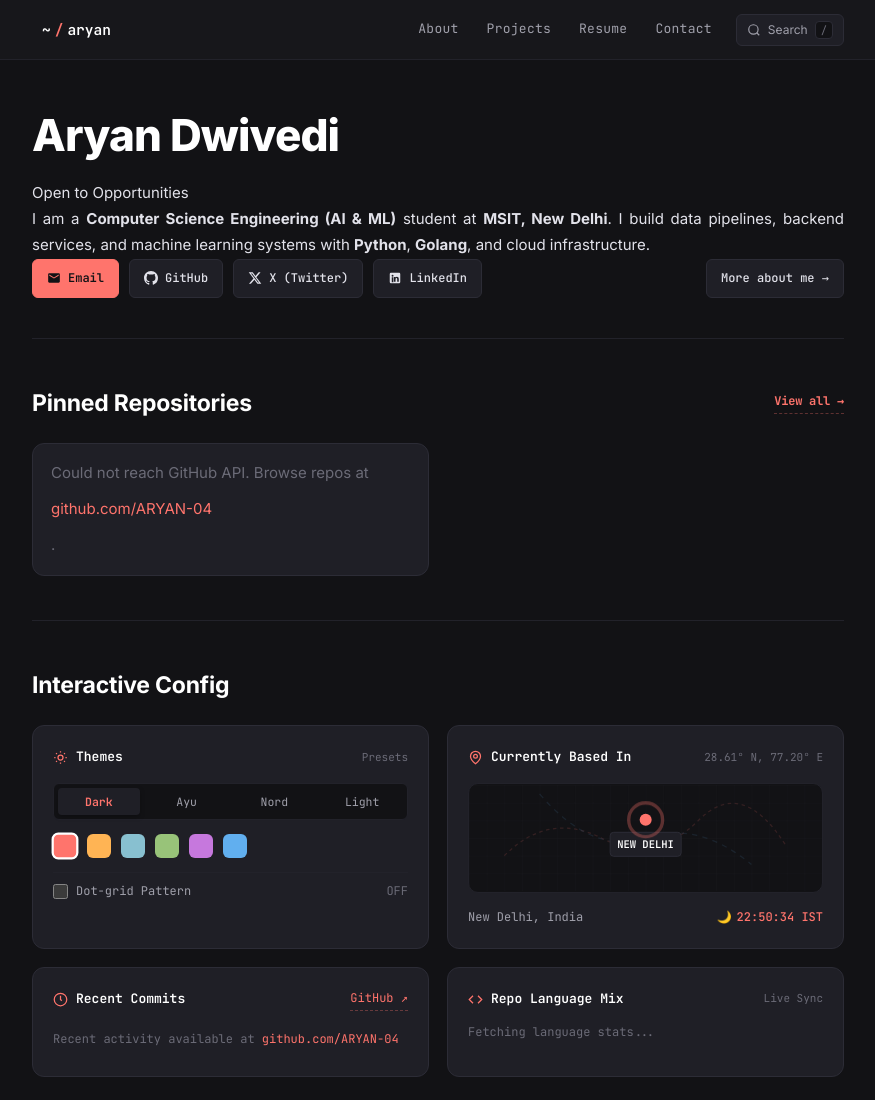
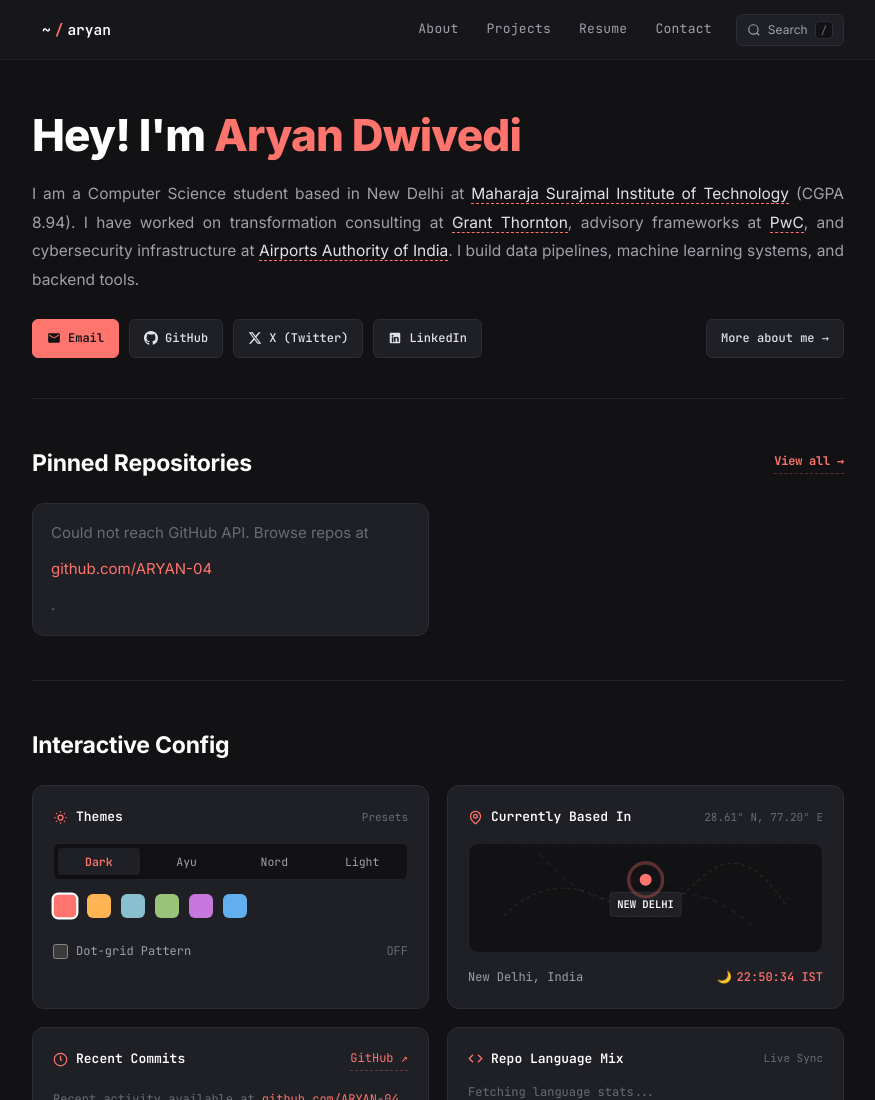
Before and after one commit to ARYAN-04/ARYAN-04.github.io, a plain HTML site: page index.html in a window 1280 px wide. Shown: the top 1100 px of the page, without its empty margins (202-1077 px from the left). Drawn offline with Linux system fonts and the light colour scheme; no server answers.

Commit message:
feat(hero): restore detailed hero intro with location
Restore the detailed hero paragraph highlighting MSIT, New Delhi
location, and professional consulting and engineering experience at
Grant Thornton, PwC, and AAI.

```diff
--- a/index.html
+++ b/index.html
@@ -88,20 +88,10 @@
 
     <!-- Hero Section -->
     <section class="hero">
-      <div class="hero-top">
-        <h1 class="hero-title">Aryan Dwivedi</h1>
-        <p class="hero-status">
-          <span class="status-dot"></span>
-          <span>Open to Opportunities</span>
-        </p>
-      </div>
-
-      <div class="hero-bio">
-        <p>
-          I am a <strong>Computer Science Engineering (AI &amp; ML)</strong> student at <strong>MSIT, New Delhi</strong>.
-          I build data pipelines, backend services, and machine learning systems with <strong>Python</strong>, <strong>Golang</strong>, and cloud infrastructure.
-        </p>
-      </div>
+      <h1 class="hero-title">Hey! I'm <span class="accent">Aryan Dwivedi</span></h1>
+      <p class="hero-lead">
+        I am a Computer Science student based in New Delhi at <a href="https://msit.in" target="_blank" rel="noopener">Maharaja Surajmal Institute of Technology</a> (CGPA 8.94). I have worked on transformation consulting at <a href="https://www.grantthornton.in" target="_blank" rel="noopener">Grant Thornton</a>, advisory frameworks at <a href="https://www.pwc.in" target="_blank" rel="noopener">PwC</a>, and cybersecurity infrastructure at <a href="https://www.aai.aero" target="_blank" rel="noopener">Airports Authority of India</a>. I build data pipelines, machine learning systems, and backend tools.
+      </p>
 
       <div class="hero-actions">
         <a href="mailto:aryandwivedi208@gmail.com" class="btn primary">
```
